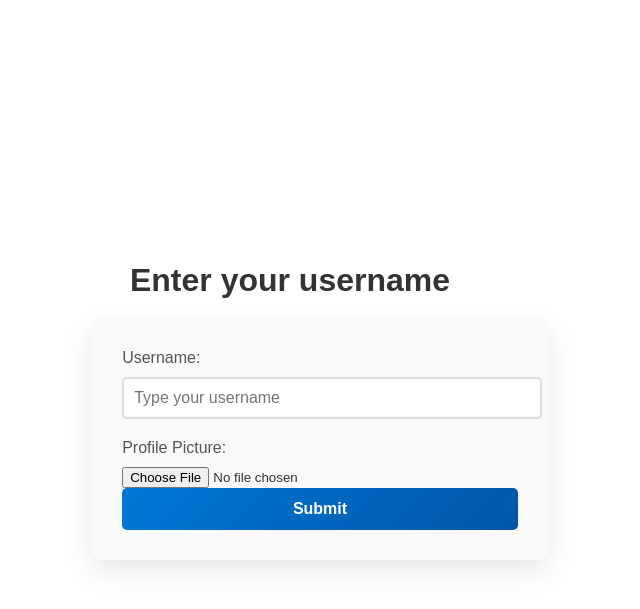
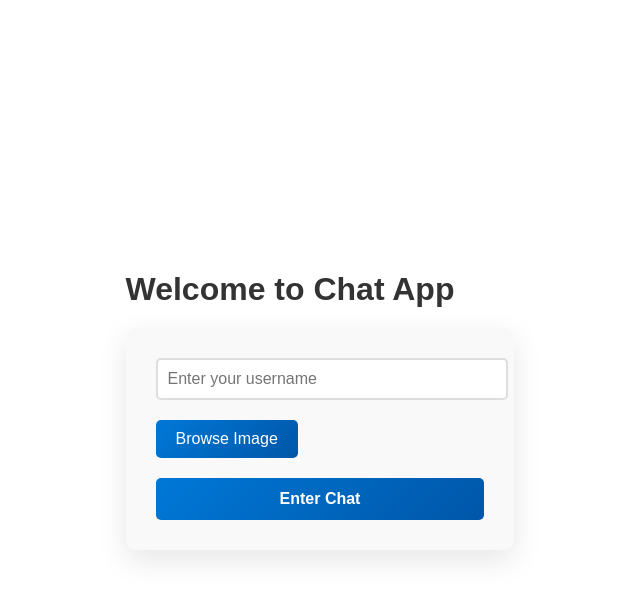
Before and after one commit to superhenryman/DiscordUnblocked, a Flask app: page / in a window 1280 px wide. Shown: the top 609 px of the page, without its empty margins (350-990 px from the left). Run offline with Flask 3, Linux system fonts and the light colour scheme.

Commit message:
improved styling

```diff
--- a/templates/aju.html
+++ b/templates/aju.html
@@ -3,7 +3,7 @@
   <head>
     <meta charset="UTF-8" />
     <meta name="viewport" content="width=device-width, initial-scale=1.0" />
-    <title>Username</title>
+    <title>Chat App - Login</title>
     <style>
       body {
         margin: 0;
@@ -82,6 +82,39 @@
         box-shadow: 0 5px 15px rgba(0, 0, 0, 0.2);
       }
 
+      .file-upload-container {
+        display: flex;
+        align-items: center;
+        margin-bottom: 10px;
+      }
+
+      .custom-file-upload {
+        display: inline-block;
+        padding: 10px 20px;
+        cursor: pointer;
+        background: linear-gradient(135deg, #0078d7, #0056a8);
+        color: white;
+        border-radius: 5px;
+        transition: background-color 0.3s ease;
+        margin-right: 10px;
+        transition: all 0.3s ease;
+        animation: fadeIn 1.4s ease forwards;
+      }
+
+      .custom-file-upload:hover {
+        background: linear-gradient(135deg, #0056a8, #003f78);
+        transform: scale(1.05);
+        box-shadow: 0 5px 15px rgba(0, 0, 0, 0.2);
+      }
+
+      #imagePreview {
+        width: 40px;
+        height: 40px;
+        border-radius: 50%;
+        object-fit: cover;
+        box-shadow: 0px 4px 8px rgba(0, 0, 0, 0.1);
+      }
+
       @keyframes fadeIn {
         from {
           opacity: 0;
@@ -106,23 +139,51 @@
     </style>
   </head>
   <body>
-    <div>
-      <h1>Enter your username</h1>
+    <div class="container">
+      <h1>Welcome to Chat App</h1>
       <form method="POST" enctype="multipart/form-data">
-        <label for="data">Username:</label>
         <input
           type="text"
           name="data"
-          id="data"
-          placeholder="Type your username"
+          placeholder="Enter your username"
           required
         />
-
-        <label for="profilePic">Profile Picture:</label>
-        <input type="file" name="profilePic" id="profilePic" accept="image/*" />
-
-        <button type="submit">Submit</button>
+        <div class="file-upload-container">
+          <input
+            type="file"
+            id="profilePic"
+            name="profilePic"
+            accept="image/*"
+            style="display: none"
+          />
+          <label for="profilePic" class="custom-file-upload">
+            Browse Image
+          </label>
+          <img
+            id="imagePreview"
+            src="#"
+            alt="Image Preview"
+            style="display: none"
+          />
+        </div>
+        <button type="submit">Enter Chat</button>
       </form>
     </div>
+    <script>
+      document
+        .getElementById("profilePic")
+        .addEventListener("change", function (event) {
+          const file = event.target.files[0];
+          if (file) {
+            const reader = new FileReader();
+            reader.onload = function (e) {
+              const imagePreview = document.getElementById("imagePreview");
+              imagePreview.src = e.target.result;
+              imagePreview.style.display = "block";
+            };
+            reader.readAsDataURL(file);
+          }
+        });
+    </script>
   </body>
 </html>
```
